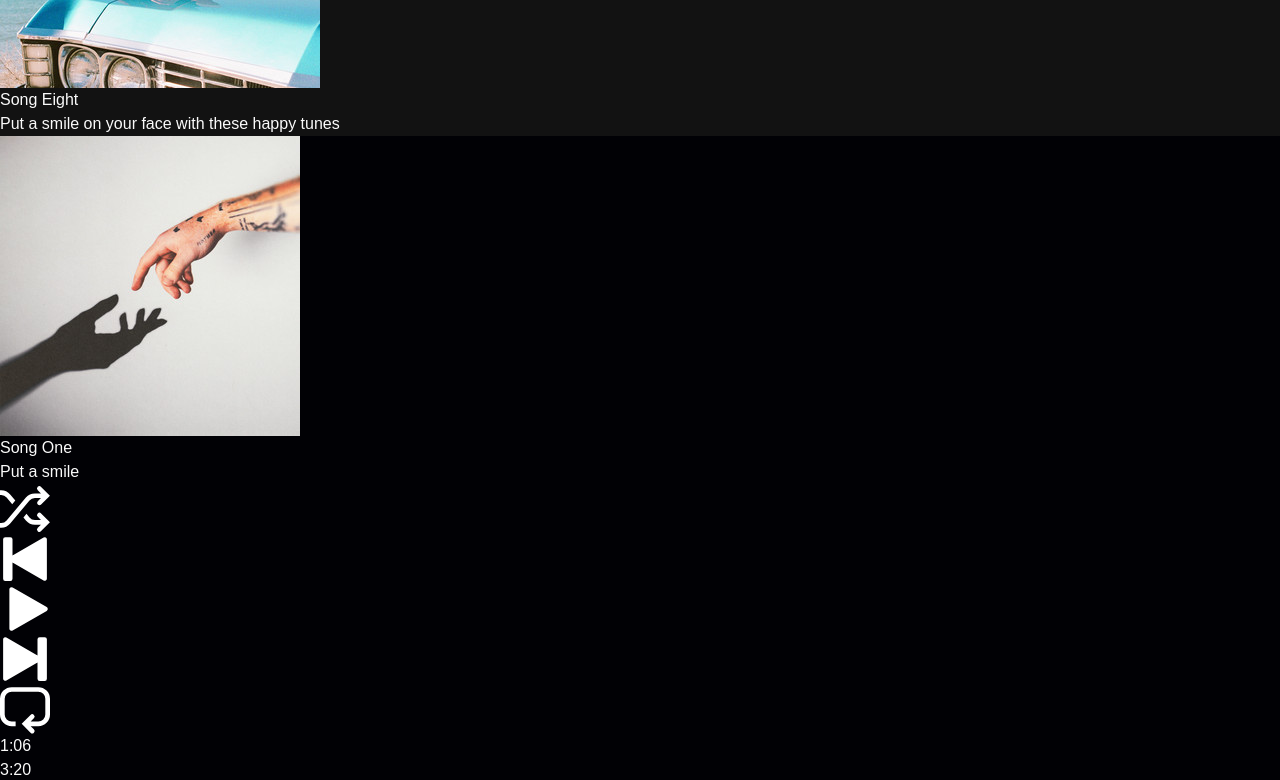
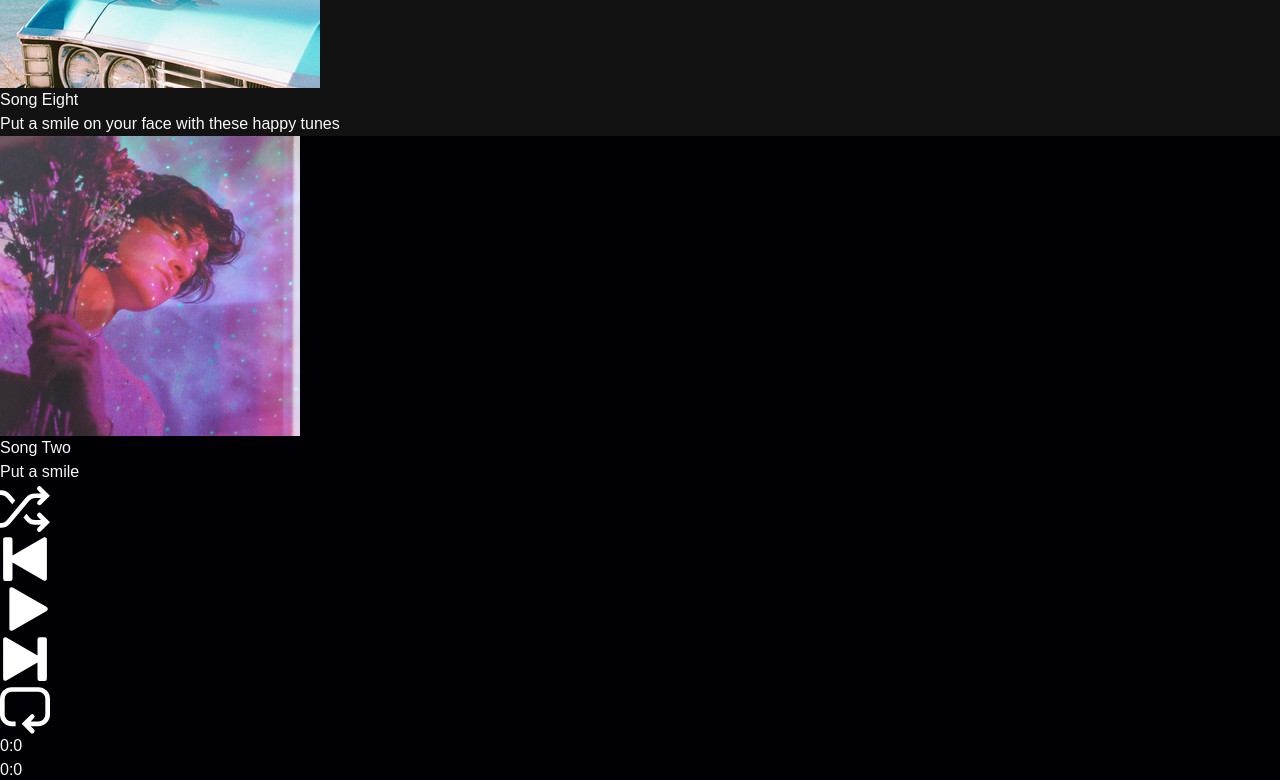
Before and after one commit to birajgrs1/spotify-ui, a React (Vite) app in the folder spotify-ui/: page / in a window 1280 px wide. Shown: the part 5660-6440 px from the top of the page. Built offline with nearby package versions, Linux system fonts and the light colour scheme.

Commit message:
Complete Spotify clone project successfully...

```diff
--- a/spotify-ui/src/App.jsx
+++ b/spotify-ui/src/App.jsx
@@ -1,11 +1,14 @@
+import { useContext } from "react";
 import "./App.css";
 import Display from "./components/Display";
 import Footer from "./components/Footer";
 import Player from "./components/Player";
 import Preview from "./components/Preview";
 import Sidebar from "./components/Sidebar";
+import { playerContext } from "./context/store/musicStore";
 
 function App() {
+  const {audioRef,track} = useContext(playerContext);
   return (
     <>
     <div className="h-[90%] flex">
@@ -13,6 +16,7 @@ function App() {
       <Display/>
     </div>
     <Player/>
+    <audio preload="auto" ref={audioRef} src={track.file}></audio>
     <Footer/>
     <Preview/>
     </>
--- a/spotify-ui/src/components/DisplayAlbum.jsx
+++ b/spotify-ui/src/components/DisplayAlbum.jsx
@@ -1,12 +1,16 @@
 import { useParams } from "react-router-dom";
 import Navbar from "./Navbar";
 import { albumsData, assets, songsData } from "../assets/assets";
+import { useContext } from "react";
+import { playerContext } from "../context/store/musicStore";
 
 const DisplayAlbum = () => {
     const { id } = useParams();
     // console.log(id);
     const albumData = albumsData[id];
     // console.log(albumData);
+
+    const {playWithClick} = useContext(playerContext);
 
     return (
         <>
@@ -39,7 +43,7 @@ const DisplayAlbum = () => {
 
             {
                 songsData.map((item, index) => (
-                    <div key={index} className="grid grid-cols-3 sm:grid-cols-4 gap-2 p-2 items-center text-[#a7a7a7] hover:bg-[#ffffff] cursor-pointer">
+                    <div key={index} onClick={()=>playWithClick(item.id)} className="grid grid-cols-3 sm:grid-cols-4 gap-2 p-2 items-center text-[#a7a7a7] hover:bg-[#ffffff] cursor-pointer">
                         <p className="text-[#ccc]">
                             <b className="mr-4 text-[#a7a7a7]">{index + 1}</b>
                             <img src={item.image} alt="" className="inline w-10 mr-5" />
--- a/spotify-ui/src/components/Player.jsx
+++ b/spotify-ui/src/components/Player.jsx
@@ -1,17 +1,17 @@
-import { assets, songsData } from "../assets/assets";
+import { useContext } from "react";
+import { assets } from "../assets/assets";
+import { playerContext } from "../context/store/musicStore";
 
 const Player = () => {
+  const { seekBar, seekBg,seekSong,  playStatus, play, pause, track, time, previous, next} =
+    useContext(playerContext);
   return (
     <div className="flex justify-between items-center px-[16px] h-[10%] ">
       <div className="hidden lg:flex items-center gap-4">
-        <img
-          src={songsData[0].image}
-          className="w-12"
-          alt="Songs data desc..."
-        />
+        <img src={track.image} className="w-12" alt="Songs data desc..." />
         <div>
-          <p>{songsData[0].name}</p>
-          <p>{songsData[0].desc.slice(0, 12)}</p>
+          <p>{track.name}</p>
+          <p>{track.desc.slice(0, 12)}</p>
         </div>
       </div>
       <div className="flex flex-col items-center gap-1 m-auto">
@@ -25,16 +25,30 @@ const Player = () => {
             src={assets.prev_icon}
             className="w-4 cursor-pointer"
             alt="Previous icon"
+            onClick={previous}
           />
-          <img
-            src={assets.play_icon}
-            className="w-4 cursor-pointer"
-            alt="Play icon"
-          />
+
+          {playStatus ? (
+            <img
+              src={assets.pause_icon}
+              className="w-4 cursor-pointer"
+              alt="Pause icon"
+              onClick={pause}
+            />
+          ) : (
+            <img
+              src={assets.play_icon}
+              className="w-4 cursor-pointer"
+              alt="Play icon"
+              onClick={play}
+            />
+          )}
+
           <img
             src={assets.next_icon}
             className="w-4 cursor-pointer"
             alt="Next icon"
+            onClick={next}
           />
           <img
             src={assets.loop_icon}
@@ -43,23 +57,36 @@ const Player = () => {
           />
         </div>
         <div className="flex items-center gap-3">
-          <p className="text-sm">1:06</p>
-          <div className="relative w-[60vw] max-w-[500px] h-2 bg-gray-300 rounded-full cursor-pointer">
-            <div className="absolute top-0 left-0 h-2 w-0 bg-blue-600 rounded-full"></div>
+          <p className="text-sm">
+            {time.currentTime.minute}:{time.currentTime.second}
+          </p>
+          <div
+            className="relative w-[60vw] max-w-[500px] h-2 bg-gray-300 rounded-full cursor-pointer"
+            ref={seekBg} onClick={seekSong}
+          >
+            <div
+              className="absolute top-0 left-0 h-2 w-0 bg-blue-600 rounded-full"
+              ref={seekBar}
+            ></div>
           </div>
-          <p className="text-sm">3:20</p>
+          <p className="text-sm">
+            {time.totalTime.minute}:{time.totalTime.second}
+          </p>
         </div>
       </div>
       <div className="hidden lg:flex items-center gap-2 opacity-75">
-        <img src={assets.plays_icon} alt="Plays icon" className="w-4"/>
-        <img src={assets.mic_icon} alt="Mic icon" className="w-4"/>
-        <img src={assets.queue_icon} alt="Queue icon" className="w-4"/>
-        <img src={assets.speaker_icon} alt="Speaker icon" className="w-4"/>
-        <img src={assets.volume_icon} alt="Volume icon" className="w-4"/>
+        <img src={assets.plays_icon} alt="Plays icon" className="w-4" />
+        <img src={assets.mic_icon} alt="Mic icon" className="w-4" />
+        <img src={assets.queue_icon} alt="Queue icon" className="w-4" />
+        <img src={assets.speaker_icon} alt="Speaker icon" className="w-4" />
+        <img src={assets.volume_icon} alt="Volume icon" className="w-4" />
         <div className="w-20 bg-slate-50 h-1 rounded"></div>
-        <img src={assets.mini_player_icon} alt="mini player icon" className="w-4"/>
-        <img src={assets.zoom_icon} alt="zoom icon" className="w-4"/>
-
+        <img
+          src={assets.mini_player_icon}
+          alt="mini player icon"
+          className="w-4"
+        />
+        <img src={assets.zoom_icon} alt="zoom icon" className="w-4" />
       </div>
     </div>
   );
--- a/spotify-ui/src/components/Sidebar.jsx
+++ b/spotify-ui/src/components/Sidebar.jsx
@@ -1,11 +1,12 @@
 import { assets } from "../assets/assets";
 import { FaGlobe } from "react-icons/fa";
-
+import {useNavigate} from "react-router-dom";
 const Sidebar = () => {
+  const navigate = useNavigate()
   return (
     <div className="w-[25%] h-full flex-col p-2 hidden lg:flex">
       <div className="bg-[#121212] h-[15%] rounded flex flex-col justify-around">
-        <div className="flex items-center gap-3 pl-8 cursor-pointer">
+        <div onClick={()=> navigate('/')} className="flex items-center gap-3 pl-8 cursor-pointer">
           <div className="w-[36px] h-[36px] flex items-center justify-center rounded-full hover:bg-[#2b2b2b]">
             <img src={assets.home_icon} alt="Home Icon" className="w-[24px]" />
           </div>
--- a/spotify-ui/src/components/SongItems.jsx
+++ b/spotify-ui/src/components/SongItems.jsx
@@ -1,8 +1,11 @@
 import PropTypes from "prop-types";
+import { useContext } from "react";
+import { playerContext } from "../context/store/musicStore";
 
 const SongItems = ({ image, name, desc, id }) => {
+  const {playWithClick} =  useContext(playerContext)
   return (
-    <div className="min-w-[180px] p-2 px-3 rounded cursor-pointer hover:bg-[#ffffff26]">
+    <div className="min-w-[180px] p-2 px-3 rounded cursor-pointer hover:bg-[#ffffff26]" onClick={()=>playWithClick(id)}>
       <img src={image} alt="" className="rounded" />
       <p className="font-bold mt-2 mb-1">{name}</p>
       <p className="text-sm text-slate-200">{desc}</p>
--- /dev/null
+++ b/spotify-ui/src/context/store/musicStore.jsx
@@ -0,0 +1,101 @@
+import { createContext, useEffect, useRef, useState } from "react";
+import PropTypes from "prop-types";
+import { songsData } from "../../assets/assets";
+
+export const playerContext = createContext();
+
+const ContextProvider = ({ children }) => {
+  const audioRef = useRef();
+  const seekBg = useRef();
+  const seekBar = useRef();
+
+  const [track, setTrack] = useState(songsData[1]);
+  const [playStatus, setPlayStatus] = useState(false);
+  const [time, setTime] = useState({
+    currentTime: {
+      second: 0,
+      minute: 0,
+    },
+    totalTime: {
+      second: 0,
+      minute: 0,
+    },
+  });
+
+  const play = () => {
+    audioRef.current.play();
+    setPlayStatus(true);
+  };
+  const pause = () => {
+    audioRef.current.pause();
+    setPlayStatus(false);
+  };
+  const playWithClick = async (id) =>{
+    await setTrack(songsData[id]);
+    await audioRef.current.play();
+    setPlayStatus(true);
+  }
+
+  const previous = async () =>{
+    if(track.id>0){
+        await setTrack(songsData[track.id-1]);
+        await audioRef.current.play(true)
+    }
+  }
+  const next = async () =>{
+    if(track.id < songsData.length-1){
+        await setTrack(songsData[track.id+1]);
+        await audioRef.current.play(true)
+    }
+  }
+  const seekSong = async (e) =>{
+    // console.log(e);
+    audioRef.current.currentTime = ((e.nativeEvent.offsetX / seekBg.current.offsetWidth)*audioRef.current.duration);
+  }
+  useEffect(()=>{
+
+    setTimeout(()=>{
+        audioRef.current.ontimeupdate = () =>{
+            seekBar.current.style.width = (Math.floor(audioRef.current.currentTime / audioRef.current.duration*100))+"%";
+            setTime({
+                currentTime: {
+                    second: Math.floor(audioRef.current.currentTime % 60),
+                    minute: Math.floor(audioRef.current.currentTime / 60),
+                  },
+                  totalTime: {
+                    second: Math.floor(audioRef.current.duration % 60),
+                    minute: Math.floor(audioRef.current.duration / 60),
+                  },
+            })
+        }
+    },1000);
+  },[audioRef]);
+
+  const contextValue = {
+    audioRef,
+    seekBg,
+    seekBar,
+    track,
+    setTrack,
+    playStatus,
+    setPlayStatus,
+    time,
+    setTime,
+    play,
+    pause,
+    playWithClick,
+    previous,
+    next, seekSong
+  };
+
+  return (
+    <playerContext.Provider value={contextValue}>
+      {children}
+    </playerContext.Provider>
+  );
+};
+
+ContextProvider.propTypes = {
+  children: PropTypes.node.isRequired,
+};
+export default ContextProvider;
--- a/spotify-ui/src/main.jsx
+++ b/spotify-ui/src/main.jsx
@@ -3,11 +3,14 @@ import { createRoot } from "react-dom/client";
 import "./index.css";
 import App from "./App.jsx";
 import { BrowserRouter as Router } from "react-router-dom";
+import ContextProvider from "./context/store/musicStore.jsx"
 
 createRoot(document.getElementById("root")).render(
   <StrictMode>
     <Router>
+      <ContextProvider>
       <App />
+      </ContextProvider>
     </Router>
   </StrictMode>
 );
```
